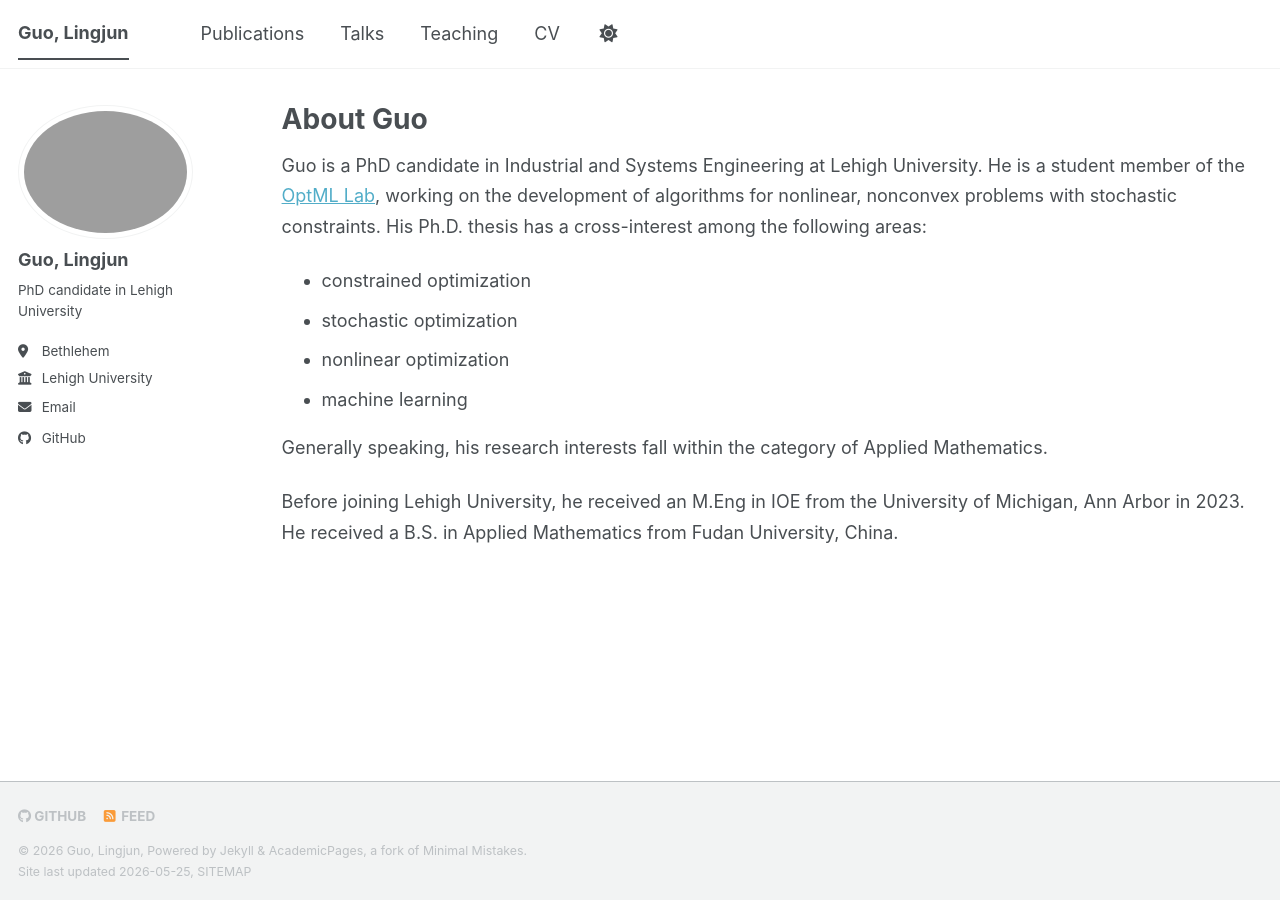
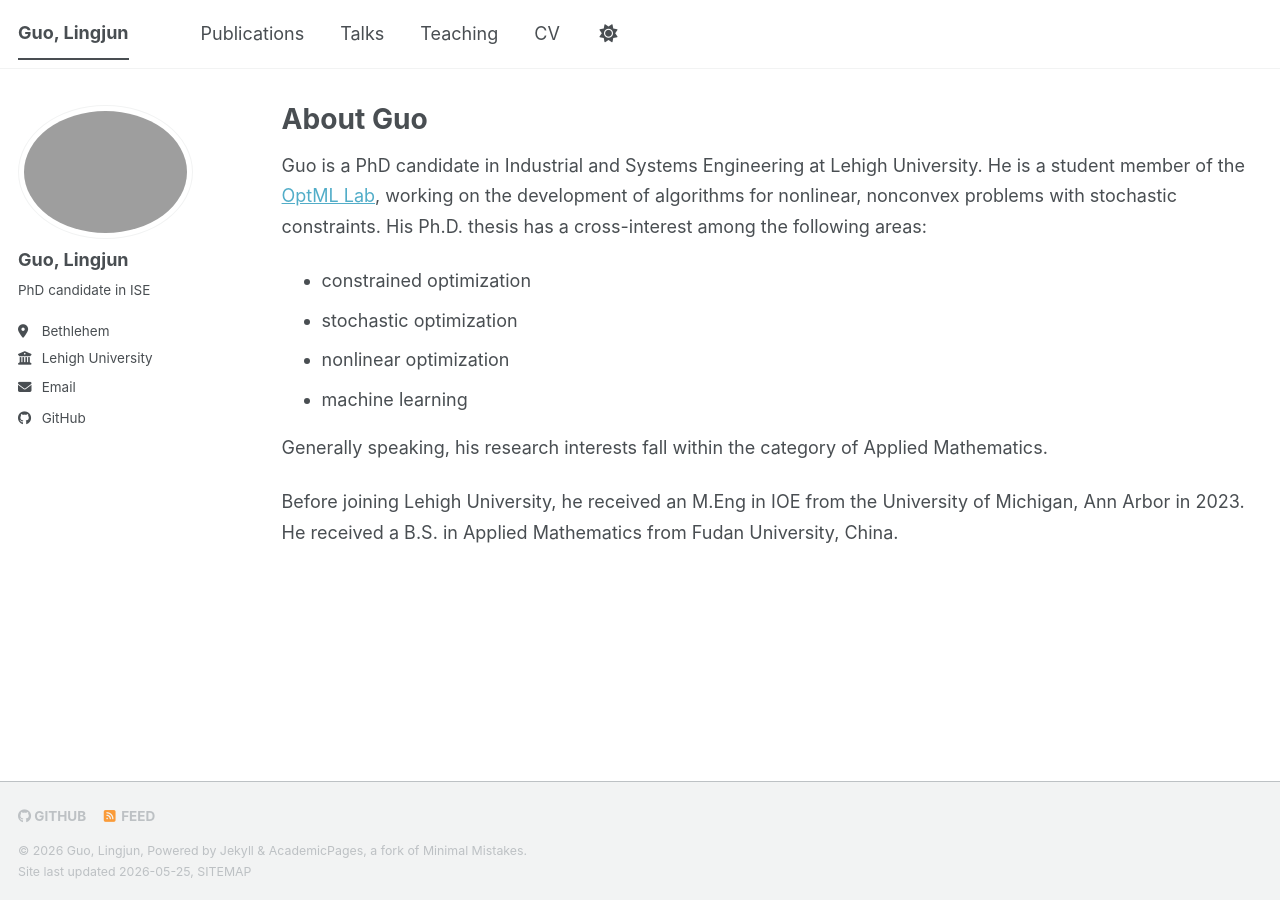
Before and after one commit to Guo-Lingjun/guo-lingjun.github.io, a Jekyll site: the page built from _pages/about.md, in a window 1280 px wide. Built offline with Jekyll 4.4.1, drawn with Linux system fonts in a browser that asks for light colours; a script bundle is joined from its source files by our own code; library files that are not in the unit come from our copies.

Commit message:
Update _config.yml

```diff
--- a/_config.yml
+++ b/_config.yml
@@ -26,7 +26,7 @@ author:
   avatar           : "headshot.png"
   name             : "Guo, Lingjun"
   pronouns         : # example: "she/her"
-  bio              : "PhD candidate in Lehigh University"
+  bio              : "PhD candidate in ISE"
   location         : "Bethlehem"
   employer         : "Lehigh University"
   # uri              : # URL
```
